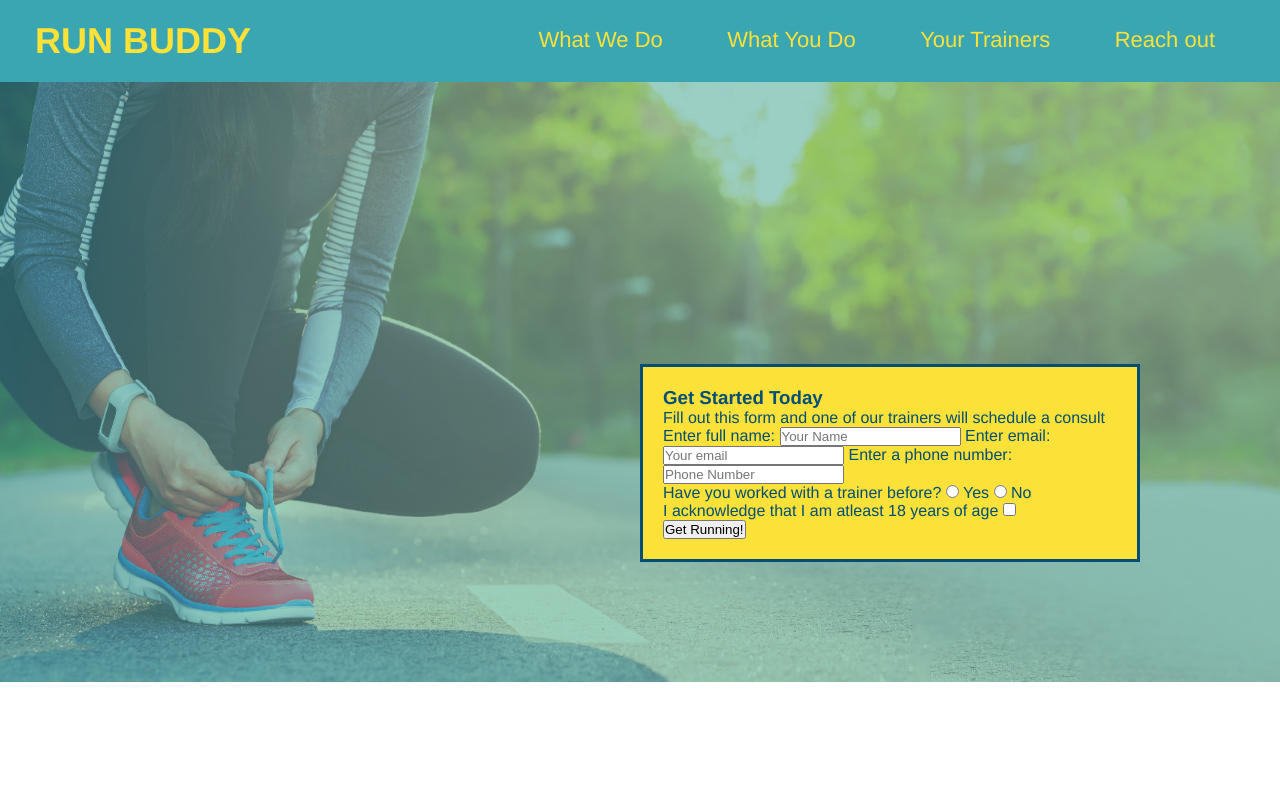
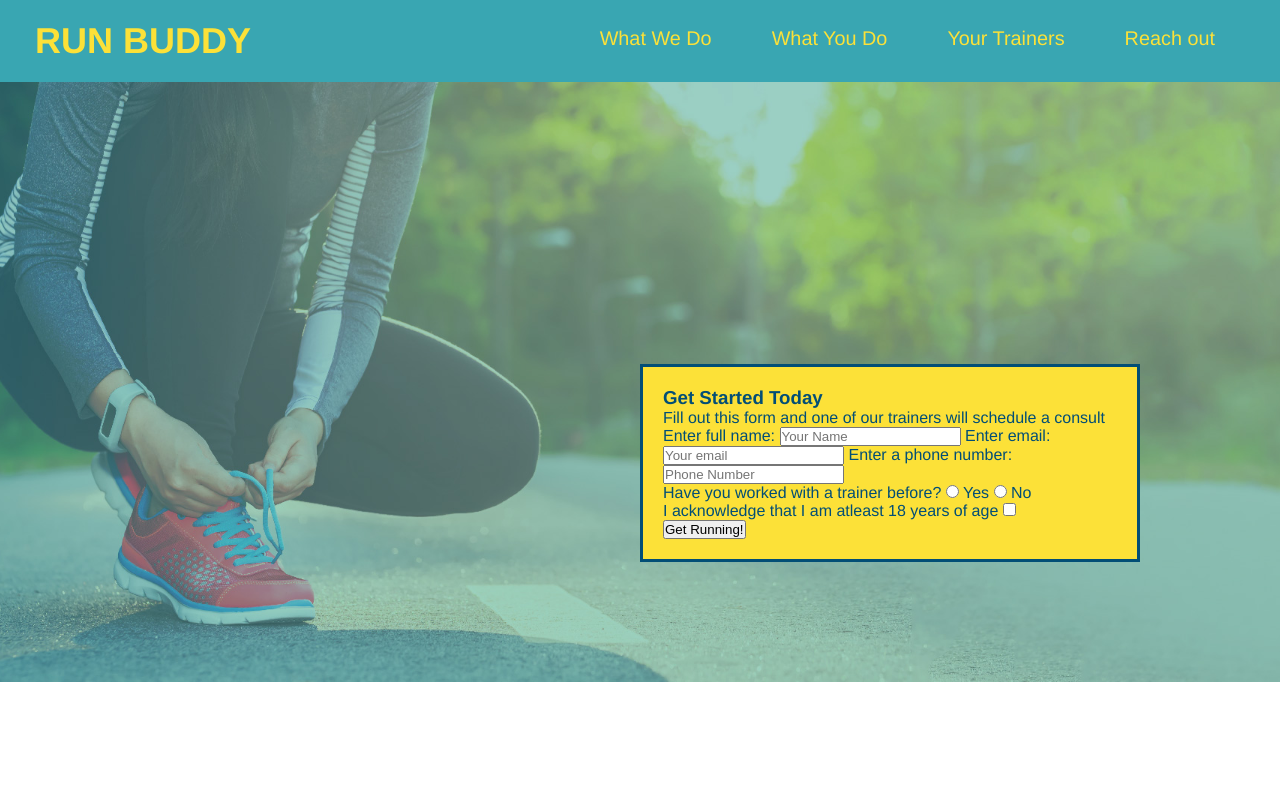
Before and after one commit to MKAtkinson/run-buddy, a plain HTML site: page index.html in a window 1280 px wide. Shown: the top 800 px of the page. Drawn offline with Linux system fonts and the light colour scheme.

Commit message:
add flexbox to header

```diff
--- a/assets/css/style.css
+++ b/assets/css/style.css
@@ -28,15 +28,18 @@
     margin: 7px 0;
   }
 
-  header nav ul li {
-    display: inline;
+  header nav ul {
+    display: flex;
+    flex-wrap: wrap;
+    justify-content: space-between;
+    align-items: center;
+    list-style: none;
   }
 
   header nav ul li a {
     margin: 0 30px;
     font-weight: lighter;
-    font-size: 22px;
-    display: inline;
+    font-size: 1.55vw;
   }
 
 body {
```
